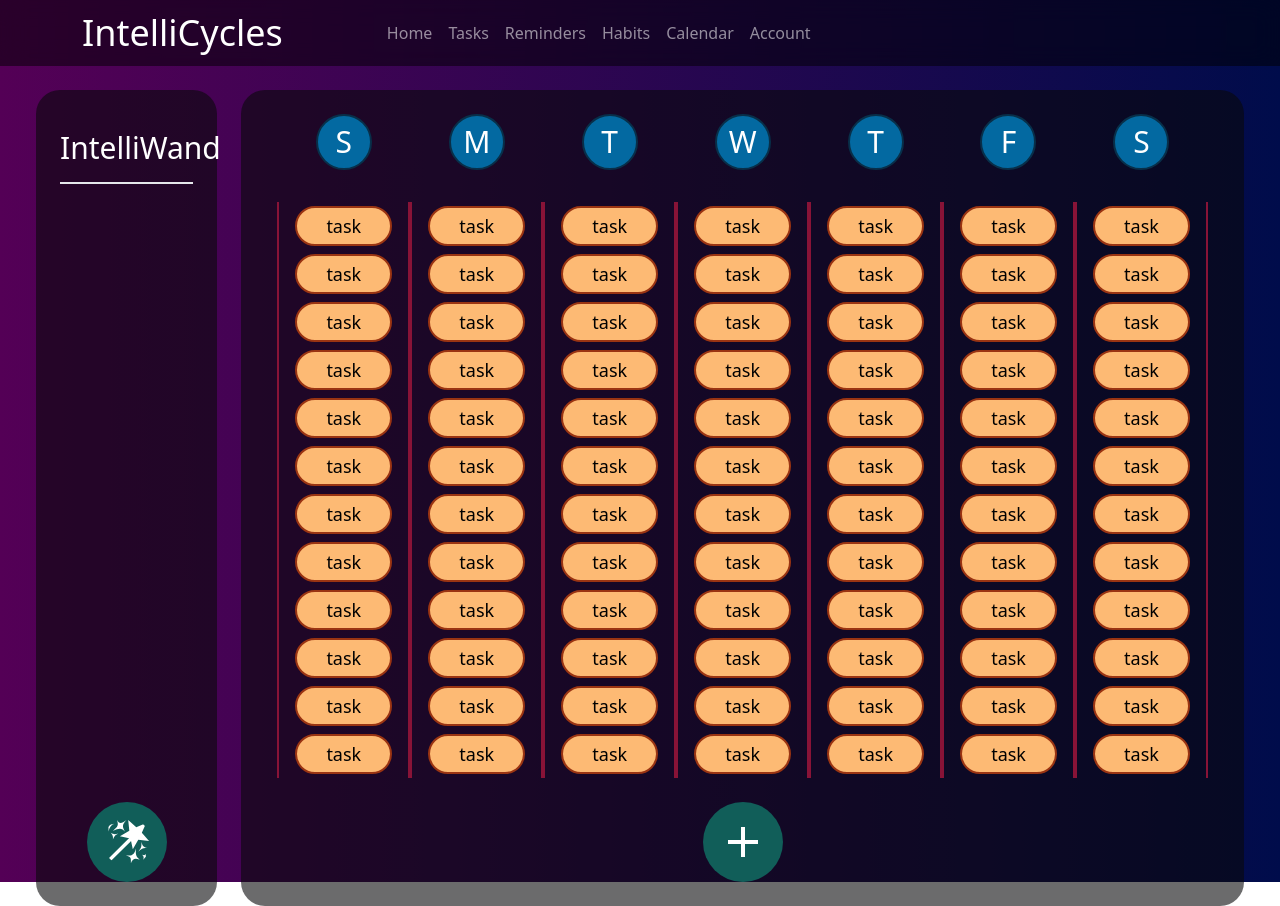
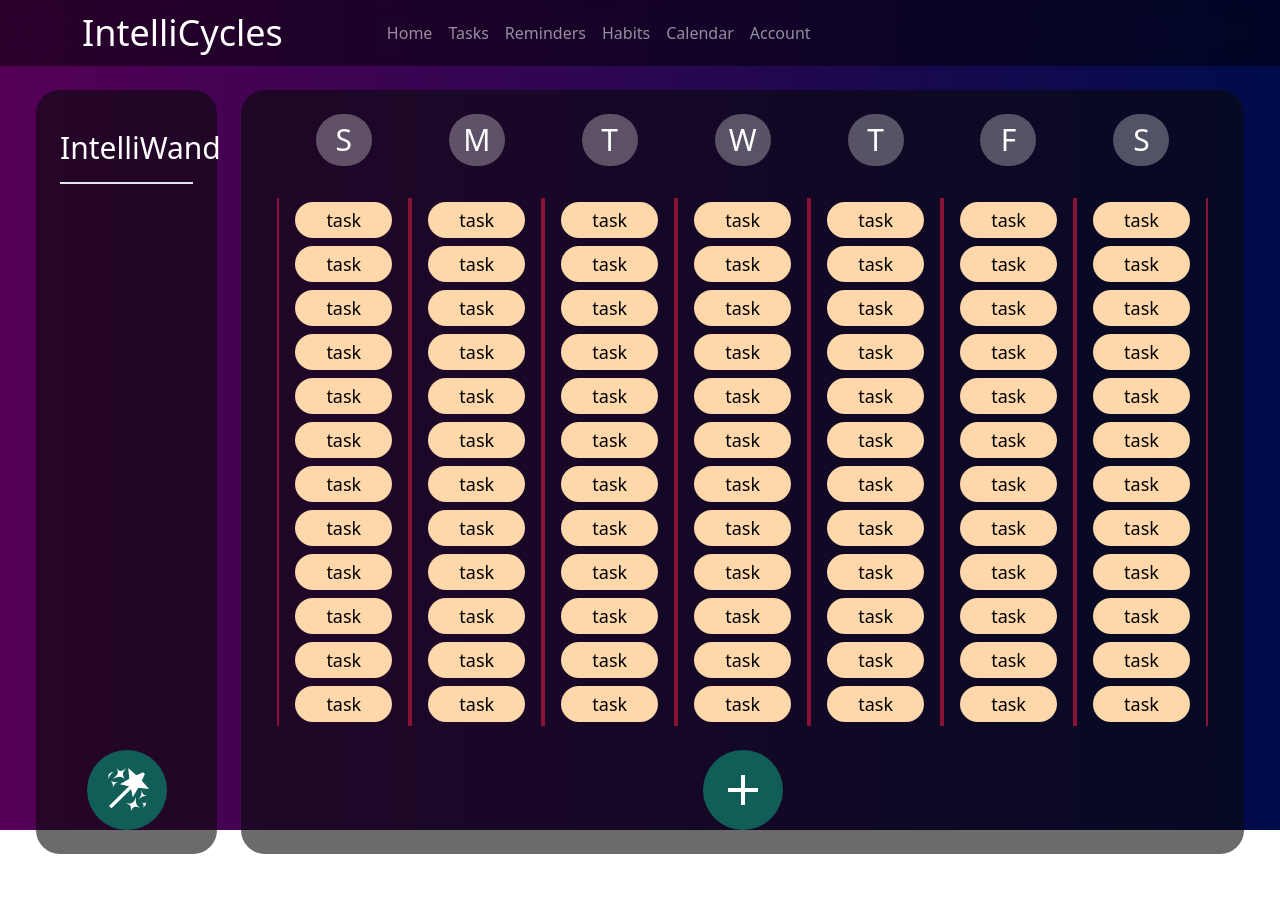
Before and after one commit to yemregumus/IntelliCycles, a React (Vite) app in the folder Frontend/: page /home in a window 1280 px wide. After the commit the page ends 854 px from the top, so only its background shows below. Built offline with nearby package versions, Linux system fonts and the light colour scheme; no server answers; sample sign-in values are in the browser's storage.

Commit message:
colors changed

```diff
--- a/Frontend/src/components/Badge.jsx
+++ b/Frontend/src/components/Badge.jsx
@@ -6,7 +6,7 @@ const Badge = ({type}) =>{
     const [showEditDialog, setShowEditDialog] = useState(false);
     return(
         <div>
-            <div  onClick={() => setShowEditDialog(true)} className="text-lg rounded-full bg-orange-300 border-2 border-orange-800 hover:bg-orange-400 text-black transition duration-150 m-1 p-1">
+            <div  onClick={() => setShowEditDialog(true)} className="text-lg rounded-full bg-orange-200 hover:bg-orange-400 text-black transition duration-150 m-1 p-1">
                 {type}
             </div>
             <EditDialog show={showEditDialog} type={type} handleClose={() => setShowEditDialog(false)}/>
--- a/Frontend/src/components/Schedule.jsx
+++ b/Frontend/src/components/Schedule.jsx
@@ -16,7 +16,7 @@ const Schedule = ({type}) => {
       <div>
         <Row className="pb-4">
           {daysOfWeek.map((day, index) => (
-            <Col key={index} className="border-2 bg-sky-700 border-sky-950 rounded-full max-w-14 text-3xl mx-auto p-2 mb-2">
+            <Col key={index} className="backdrop-blur-sm bg-white/30 rounded-full max-w-14 text-3xl mx-auto p-2 mb-2">
               {day}
             </Col>
           ))}
```
